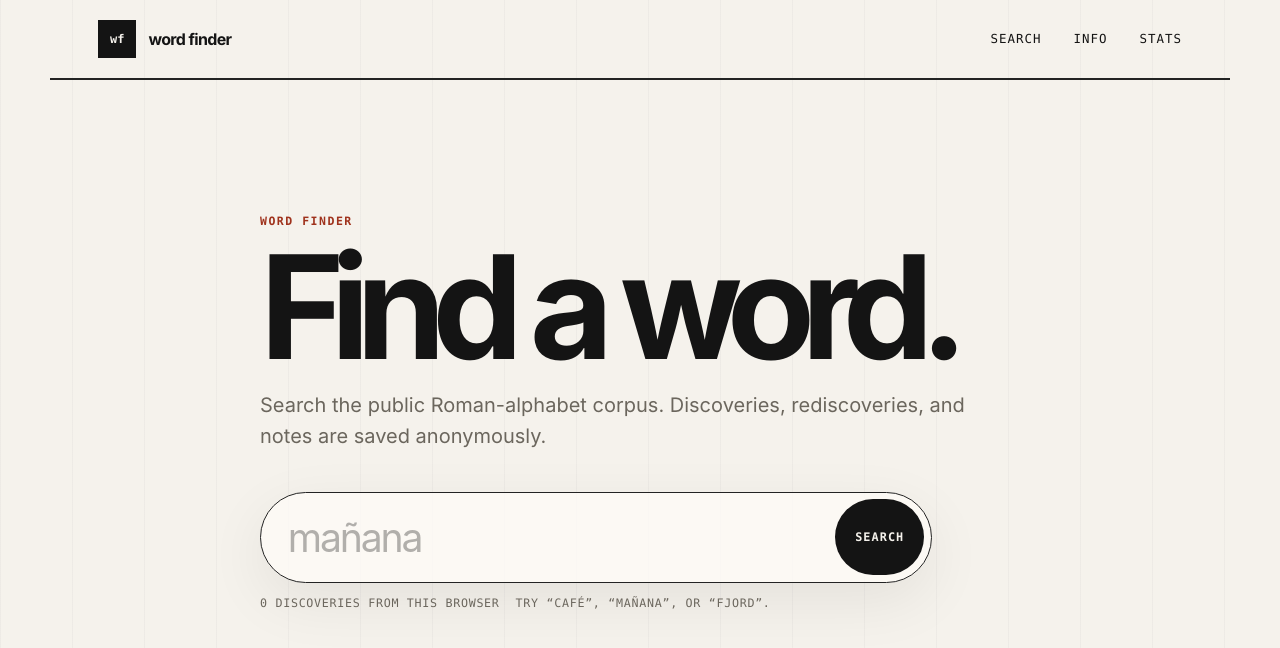
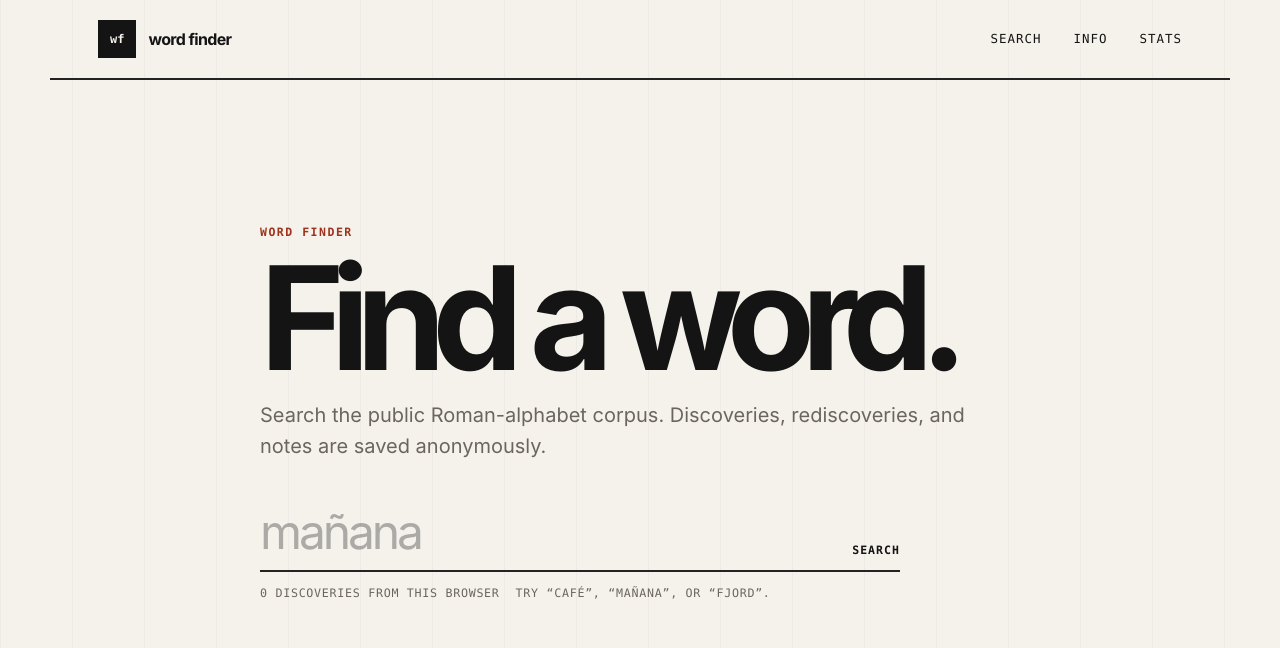
Before and after one commit to TomBonness/wordfinder, a Next.js app: page / in a window 1280 px wide. Shown: the top 648 px of the page. Built offline with nearby package versions, Linux system fonts and the light colour scheme.

Commit message:
Simplify home search bar

```diff
--- a/src/app/globals.css
+++ b/src/app/globals.css
@@ -172,21 +172,17 @@ main {
 .search-form {
   display: grid;
   grid-template-columns: minmax(0, 1fr) auto;
-  gap: 0.5rem;
-  width: min(100%, 42rem);
+  gap: 1rem;
+  width: min(100%, 40rem);
   margin-block: clamp(1.5rem, 4vw, 2.5rem) 0.85rem;
-  padding: 0.42rem;
-  border: 1px solid var(--line);
-  border-radius: 999px;
-  background: rgb(255 253 248 / 72%);
-  box-shadow: 0 18px 60px rgb(20 20 20 / 7%);
-  transition: border-color 160ms ease, box-shadow 160ms ease, background 160ms ease;
+  padding: 0 0 0.55rem;
+  border-bottom: 2px solid var(--line);
+  background: transparent;
+  transition: border-color 160ms ease;
 }
 
 .search-form:focus-within {
   border-color: var(--accent-dark);
-  background: var(--surface);
-  box-shadow: 0 18px 60px rgb(20 20 20 / 10%), 0 0 0 4px rgb(217 79 43 / 13%);
 }
 
 .note-form textarea {
@@ -198,13 +194,13 @@ main {
 
 .search-form input {
   min-width: 0;
-  padding: 0.9rem 1rem 0.9rem 1.25rem;
+  padding: 0;
   border: 0;
-  border-radius: 999px;
+  border-radius: 0;
   background: transparent;
   color: var(--ink);
-  font-size: clamp(1.45rem, 4vw, 2.45rem);
-  letter-spacing: -0.055em;
+  font-size: clamp(1.6rem, 5vw, 3rem);
+  letter-spacing: -0.065em;
 }
 
 .search-form input::placeholder {
@@ -224,22 +220,25 @@ main {
 }
 
 .search-form button {
-  padding: 0 1.25rem;
+  align-self: end;
+  padding: 0.25rem 0 0.2rem;
   border: 0;
-  border-radius: 999px;
-  background: var(--ink);
-  color: var(--bg);
+  border-radius: 0;
+  border-bottom: 1px solid transparent;
+  background: transparent;
+  color: var(--ink);
   cursor: pointer;
   font-family: var(--font-mono);
-  font-size: 0.74rem;
+  font-size: 0.72rem;
   font-weight: 700;
   letter-spacing: 0.09em;
   text-transform: uppercase;
 }
 
+.search-form button:hover,
 .search-form button:focus-visible {
   outline: none;
-  box-shadow: 0 0 0 3px var(--surface), 0 0 0 5px var(--accent-dark);
+  border-color: var(--ink);
 }
 
 button:disabled {
```
